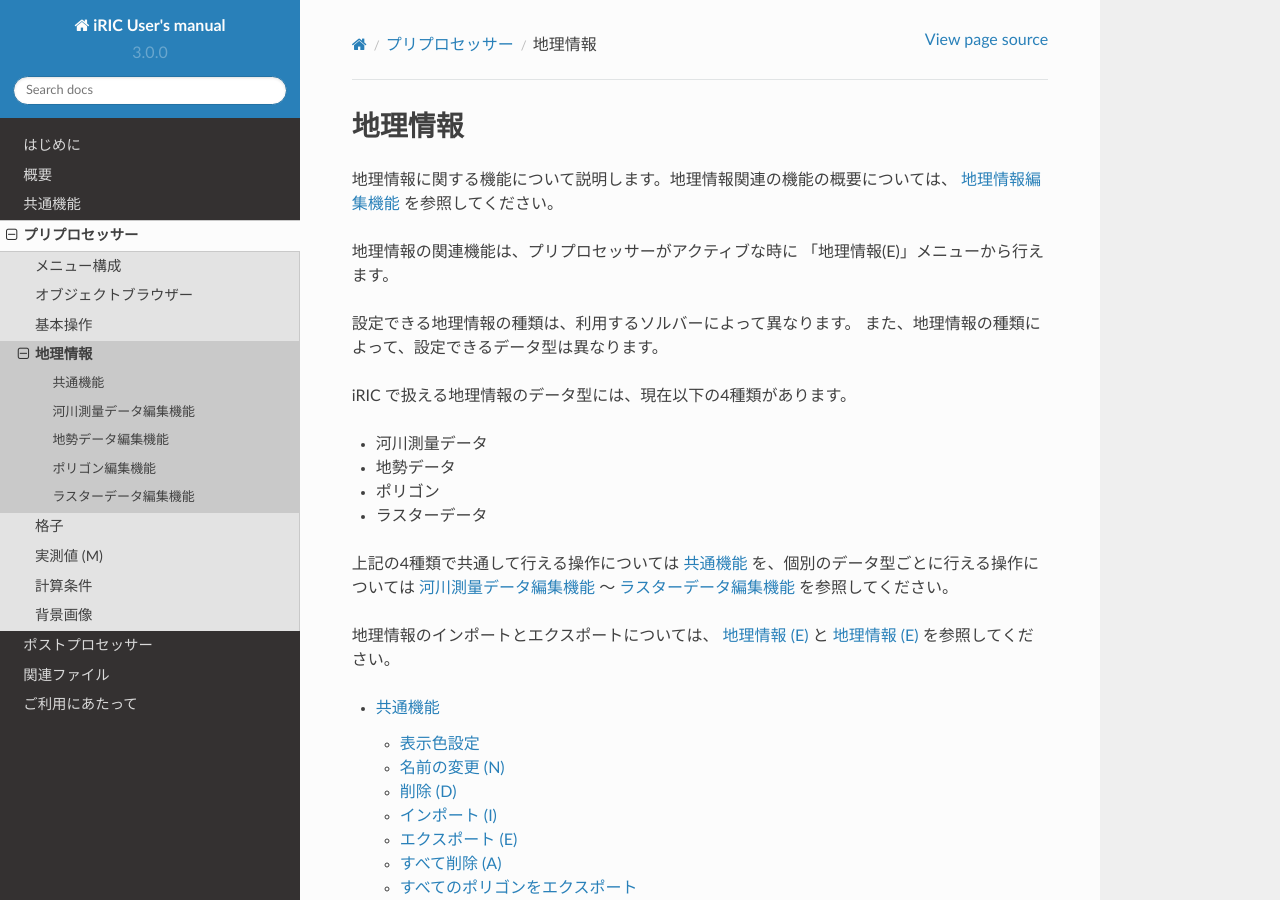
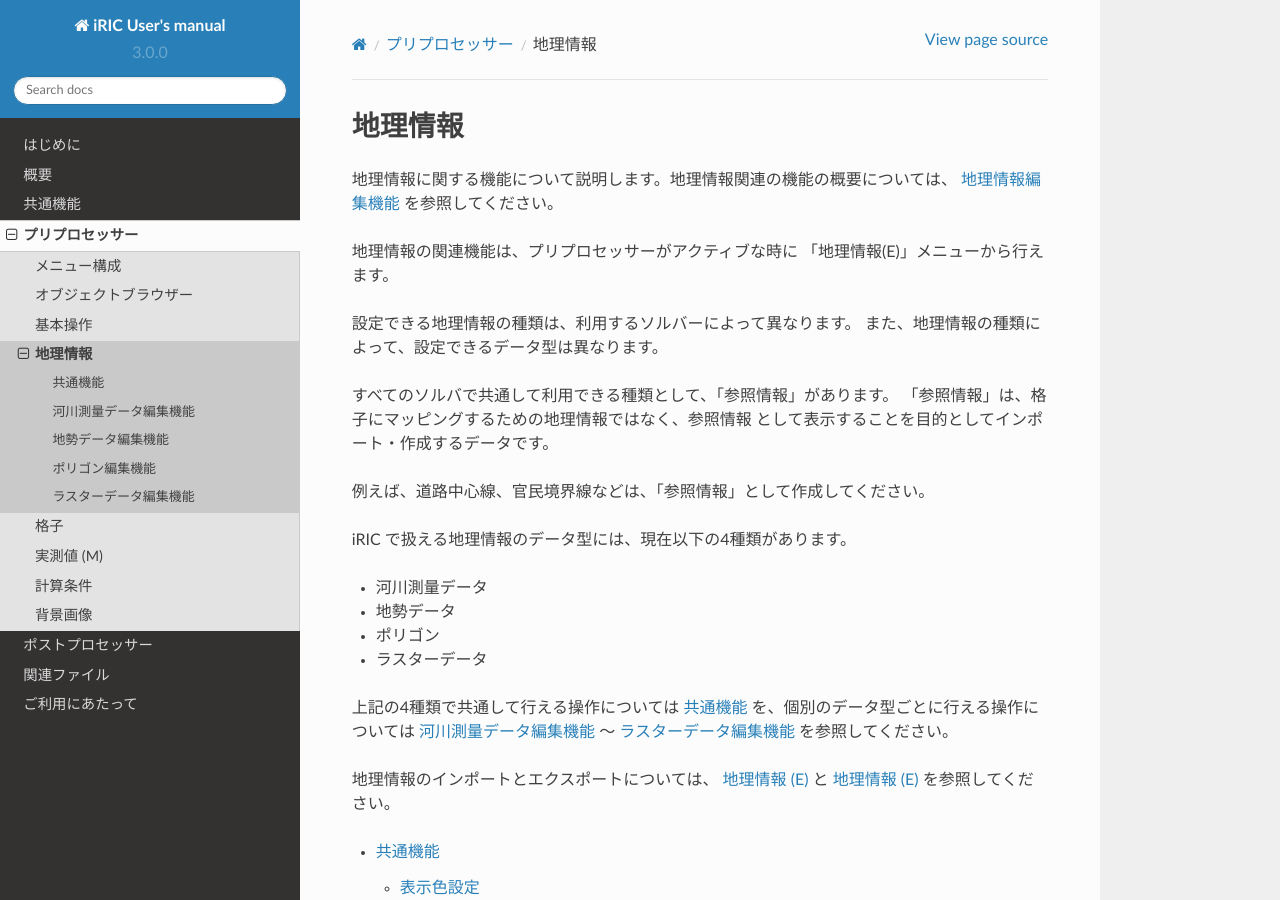
Before and after one commit to i-RIC/gui_user_manual, a Sphinx documentation site: the page built from source/04/04_geographic_data.rst, in a window 1280 px wide and 900 px high. Built offline with Sphinx 7.4.7 and the Read the Docs theme 2.0.0, drawn with Linux system fonts in a browser that asks for light colours.

Commit message:
Description about "Reference Information" geographic data is added.

```diff
--- a/source/04/04_geographic_data.rst
+++ b/source/04/04_geographic_data.rst
@@ -12,6 +12,12 @@
 
 設定できる地理情報の種類は、利用するソルバーによって異なります。
 また、地理情報の種類によって、設定できるデータ型は異なります。
+
+すべてのソルバで共通して利用できる種類として、「参照情報」があります。
+「参照情報」は、格子にマッピングするための地理情報ではなく、参照情報
+として表示することを目的としてインポート・作成するデータです。
+
+例えば、道路中心線、官民境界線などは、「参照情報」として作成してください。
 
 iRIC で扱える地理情報のデータ型には、現在以下の4種類があります。
 
```
